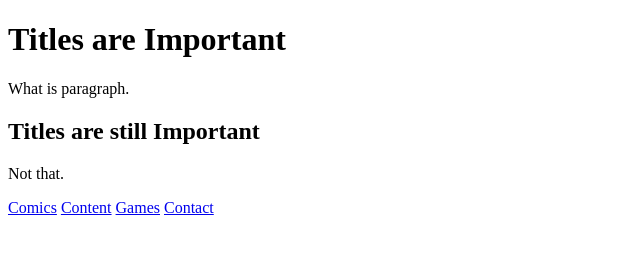
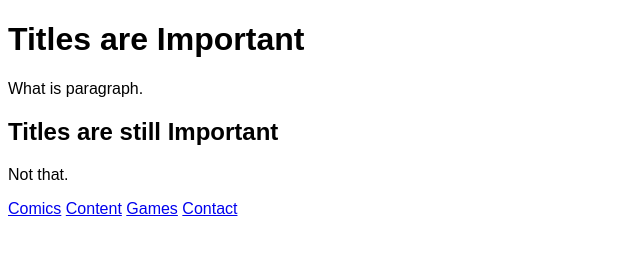
Before and after one commit to czmarc1/First-Html, a plain HTML site: page index.html in a window 1280 px wide. Shown: the whole page, without its empty margins (0-640 px from the left). Drawn offline with Linux system fonts and the light colour scheme.

Commit message:
Update index.html

```diff
--- a/index.html
+++ b/index.html
@@ -3,7 +3,7 @@
 <!--Comment-->
 <head>
 <title>Titles are Important</title>
-<link rel="stylesheet" href="./styles/my_style.ccs">
+<link rel="stylesheet" href="./styles/my_style.css">
 </head>
 <body>
 <h1>Titles are Important</h1>
```
